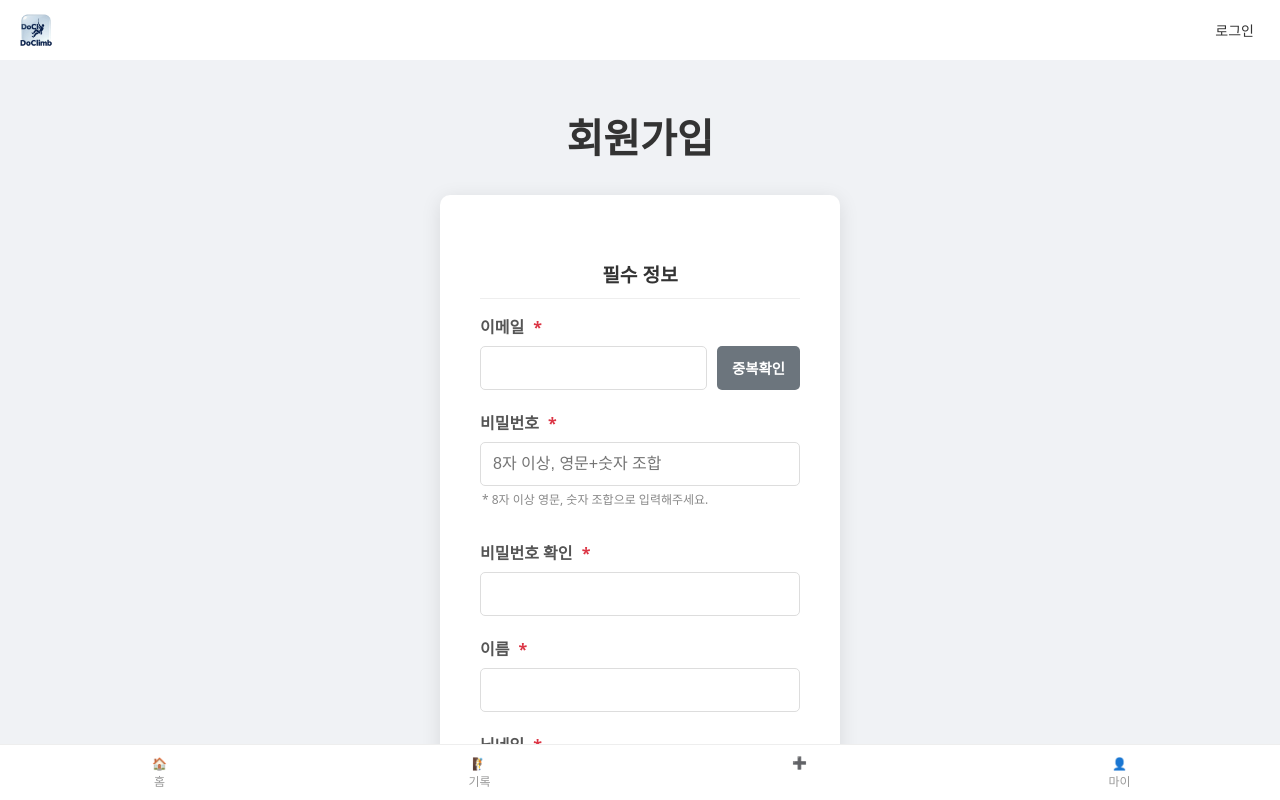
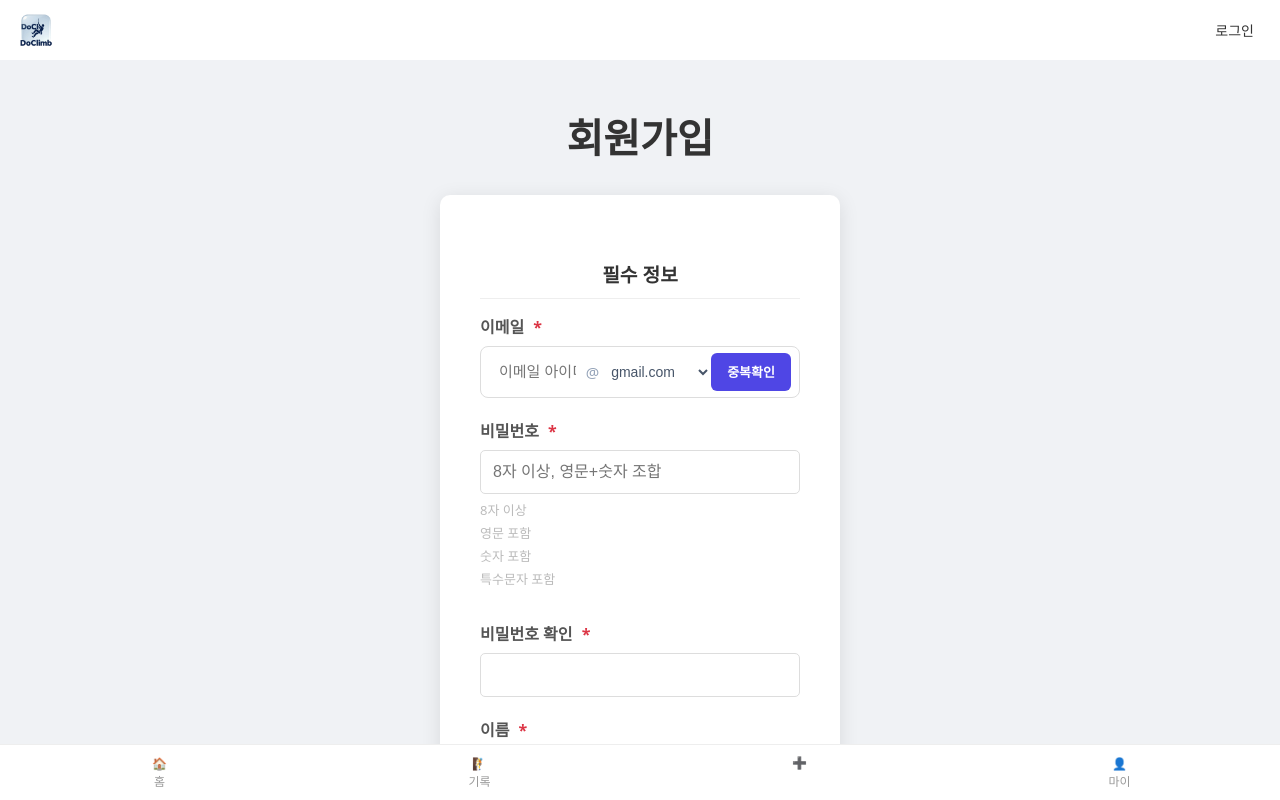
Before and after one commit to wdv96wdv/Doclimb, a React (Vite) app in the folder doclimb-app/: page /join in a window 1280 px wide. Built offline with nearby package versions, Linux system fonts and the light colour scheme.

Commit message:
이메일 검증 및 비밀번호 특수(필수) 추가

```diff
--- a/doclimb-app/src/pages/Admin/AdminCongestion.jsx
+++ b/doclimb-app/src/pages/Admin/AdminCongestion.jsx
@@ -69,7 +69,6 @@ function AdminCongestion() {
 
       if (error) throw error;
 
-      Swal.fire({ icon: "success", title: "업데이트 완료", timer: 1000, showConfirmButton: false });
       fetchGyms();
     } catch (err) {
       Swal.fire("오류", err.message, "error");
--- a/doclimb-app/src/pages/Join/Join.jsx
+++ b/doclimb-app/src/pages/Join/Join.jsx
@@ -20,7 +20,6 @@ const CLIMBING_STYLE_OPTIONS = [
 ];
 
 function Join() {
-  const [email, setEmail] = useState('');
   const [password, setPassword] = useState('');
   const [confirmPassword, setConfirmPassword] = useState('');
   const [name, setName] = useState('');
@@ -41,24 +40,83 @@ function Join() {
   const navigate = useNavigate();
   const { signUp } = useAuth();
 
+  const [emailId, setEmailId] = useState('');
+  const [emailDomain, setEmailDomain] = useState('gmail.com');
+  const getFullEmail = () => `${emailId}@${emailDomain}`;
+
+  const EMAIL_DOMAINS = [
+    'gmail.com',
+    'naver.com',
+    'daum.net',
+    'kakao.com',
+    'outlook.com',
+  ];
+
+  const canSubmit =
+    isAgreed &&
+    isEmailChecked &&
+    isNicknameChecked &&
+    password &&
+    confirmPassword &&
+    password === confirmPassword;
+  // 이메일 정규식 (최소 유효성)
+  const EMAIL_REGEX = /^[^\s@]+@[^\s@]+\.[^\s@]{2,}$/;
+
+  // 임시 이메일 도메인 차단 목록
+  const BLOCKED_EMAIL_DOMAINS = [
+    'mailinator.com',
+    'tempmail.com',
+    '10minutemail.com',
+    'guerrillamail.com',
+    'dispostable.com',
+    'yopmail.com',
+  ];
+
   // 이메일 중복 확인
   const checkEmailDuplicate = async () => {
-    if (!email) {
-      emailRef.current.focus(); // 입력값이 없으면 포커스
-      return Swal.fire('이메일을 입력해주세요.');
+    const email = getFullEmail();
+
+    if (!emailId) {
+      return Swal.fire('이메일 아이디를 입력해주세요.');
     }
 
-    const { data } = await supabase.from('profiles').select('email').eq('email', email).maybeSingle();
+    if (!EMAIL_REGEX.test(email)) {
+      return Swal.fire({
+        icon: 'error',
+        text: '올바른 이메일 형식이 아닙니다.',
+      });
+    }
+
+    const domain = email.split('@')[1]?.toLowerCase();
+    if (BLOCKED_EMAIL_DOMAINS.includes(domain)) {
+      return Swal.fire({
+        icon: 'error',
+        text: '임시 이메일은 사용할 수 없습니다.',
+      });
+    }
+
+    const { data, error } = await supabase
+      .from('profiles')
+      .select('email')
+      .eq('email', email)
+      .maybeSingle();
+
+    if (error) {
+      return Swal.fire({
+        icon: 'error',
+        text: '이메일 확인 중 오류가 발생했습니다.',
+      });
+    }
 
     if (data) {
-      Swal.fire({ icon: 'error', text: '이미 가입된 이메일입니다.' });
       setIsEmailChecked(false);
-      emailRef.current.focus(); // 중복이면 다시 포커스
-    } else {
+      return Swal.fire({ icon: 'error', text: '이미 가입된 이메일입니다.' });
+    }
+
+    setIsEmailChecked(true);
     Swal.fire({ icon: 'success', text: '사용 가능한 이메일입니다.' });
-      setIsEmailChecked(true);
-    }
   };
+
 
   // 닉네임 중복 확인
   const checkNicknameDuplicate = async () => {
@@ -88,6 +146,24 @@ function Join() {
     e.preventDefault();
     setError(null); // 에러 초기화
 
+    const email = getFullEmail();
+
+    // 이메일 형식 재검증
+    if (!EMAIL_REGEX.test(email)) {
+      return Swal.fire({
+        icon: 'error',
+        text: '올바른 이메일 형식이 아닙니다.',
+      });
+    }
+
+    const domain = email.split('@')[1]?.toLowerCase();
+    if (BLOCKED_EMAIL_DOMAINS.includes(domain)) {
+      return Swal.fire({
+        icon: 'error',
+        text: '임시 이메일은 사용할 수 없습니다.',
+      });
+    }
+
     // 2. 동의 체크박스 확인 로직 추가 (가장 먼저 확인)
     if (!isAgreed) {
       return Swal.fire({
@@ -104,12 +180,14 @@ function Join() {
       });
     }
 
-    // 2. 비밀번호 복잡도 체크 (영문 + 숫자 조합 예시)
-    const passwordRegEx = /^(?=.*[A-Za-z])(?=.*\d)[A-Za-z\d]{8,}$/;
+    // 2. 비밀번호 복잡도 체크 (영문 + 숫자 + 특수문자 조합 예시)
+    const passwordRegEx = /^(?=.*[A-Za-z])(?=.*\d)(?=.*[!@#$%^&*()_+=-])[A-Za-z\d!@#$%^&*()_+=-]{8,}$/;
+
     if (!passwordRegEx.test(password)) {
       return Swal.fire({
         icon: 'warning',
-        text: '비밀번호는 영문과 숫자를 포함하여 8자 이상이어야 합니다.',
+        text: '비밀번호는 영문, 숫자, 특수문자를 포함하여 8자 이상이어야 합니다.'
+
       });
     }
 
@@ -159,12 +237,62 @@ function Join() {
         <div className={styles.sectionTitle}>필수 정보</div>
 
         <div className={styles.inputGroup}>
-          <label htmlFor="email" className={styles.label}>이메일 <span className={styles.requiredIndicator}>*</span></label>
-          <div className={styles.inputWithBtn}>
-            <input type="email" value={email} ref={emailRef} onChange={(e) => { setEmail(e.target.value); setIsEmailChecked(false); }} required className={styles.input} />
-            <button type="button" onClick={checkEmailDuplicate} className={styles.checkBtn}>중복확인</button>
+          <label className={styles.label}>
+            이메일 <span className={styles.requiredIndicator}>*</span>
+          </label>
+
+          <div className={styles.emailBox}>
+            <input
+              type="text"
+              value={emailId}
+              onChange={(e) => {
+                setEmailId(e.target.value);
+                setIsEmailChecked(false);
+              }}
+              placeholder="이메일 아이디"
+              className={styles.emailInput}
+            />
+
+            <span className={styles.at}>@</span>
+
+            <select
+              value={emailDomain}
+              onChange={(e) => {
+                setEmailDomain(e.target.value);
+                setIsEmailChecked(false);
+              }}
+              className={styles.emailSelect}
+            >
+              {EMAIL_DOMAINS.map((domain) => (
+                <option key={domain} value={domain}>
+                  {domain}
+                </option>
+              ))}
+            </select>
+
+            <button
+              type="button"
+              onClick={checkEmailDuplicate}
+              className={styles.emailCheckBtn}
+            >
+              중복확인
+            </button>
           </div>
+
+          {/* 상태 텍스트 */}
+          {emailId && (
+            <p
+              className={
+                isEmailChecked ? styles.successText : styles.hintText
+              }
+            >
+              {isEmailChecked
+                ? `✔ ${getFullEmail()} 사용 가능`
+                : '이메일 중복 확인이 필요합니다'}
+            </p>
+          )}
         </div>
+
 
         <div className={styles.inputGroup}>
           <label htmlFor="password" className={styles.label}>비밀번호 <span className={styles.requiredIndicator}>*</span></label>
@@ -176,7 +304,22 @@ function Join() {
             required
             className={styles.input}
           />
-          <p className={styles.hintText}>* 8자 이상 영문, 숫자 조합으로 입력해주세요.</p>
+
+          <ul className={styles.passwordChecklist}>
+            <li className={password.length >= 8 ? styles.ok : styles.no}>
+              8자 이상
+            </li>
+            <li className={/[A-Za-z]/.test(password) ? styles.ok : styles.no}>
+              영문 포함
+            </li>
+            <li className={/\d/.test(password) ? styles.ok : styles.no}>
+              숫자 포함
+            </li>
+            <li className={/[!@#$%^&*()_+=-]/.test(password) ? styles.ok : styles.no}>
+              특수문자 포함
+            </li>
+          </ul>
+
         </div>
 
         <div className={styles.inputGroup}>
@@ -198,9 +341,24 @@ function Join() {
           <label htmlFor="displayNickname" className={styles.label}>닉네임 <span className={styles.requiredIndicator}>*</span></label>
           <div className={styles.inputWithBtn}>
             <input type="text" value={displayNickname} ref={nicknameRef} onChange={(e) => { setDisplayNickname(e.target.value); setIsNicknameChecked(false); }} required className={styles.input} />
-            <button type="button" onClick={checkNicknameDuplicate} className={styles.checkBtn}>중복확인</button>
+            <button type="button" onClick={checkNicknameDuplicate} className={styles.emailCheckBtn}>중복확인</button>
           </div>
         </div>
+
+        {displayNickname && (
+          <p
+            className={
+              isNicknameChecked
+                ? styles.successText
+                : styles.hintText
+            }
+          >
+            {isNicknameChecked
+              ? '✔ 사용 가능한 닉네임입니다'
+              : '닉네임 중복 확인이 필요합니다'}
+          </p>
+        )}
+
 
         <div className={styles.sectionTitle}>선택 정보</div>
 
@@ -252,7 +410,12 @@ function Join() {
 
         {error && <p className={styles.error}>{error}</p>}
 
-        <button type="submit" disabled={loading} className={styles.button}>
+        <button
+          type="submit"
+          disabled={!canSubmit || loading}
+          className={`${styles.button} ${!canSubmit ? styles.disabled : ''}`}
+        >
+
           {loading ? '가입 중...' : '회원가입'}
         </button>
       </form>
--- a/doclimb-app/src/pages/Join/Join.module.css
+++ b/doclimb-app/src/pages/Join/Join.module.css
@@ -85,7 +85,8 @@
   border: 1px solid #ddd;
   border-radius: 5px;
   font-size: 1em;
-  box-sizing: border-box; /* Ensures padding doesn't increase total width */
+  box-sizing: border-box;
+  /* Ensures padding doesn't increase total width */
   transition: border-color 0.3s ease;
 }
 
@@ -100,7 +101,8 @@
 /* 입력창과 버튼을 나란히 배치 */
 .inputWithBtn {
   display: flex;
-  gap: 10px; /* 입력창과 버튼 사이 간격 */
+  gap: 10px;
+  /* 입력창과 버튼 사이 간격 */
 }
 
 /* 나란히 있을 때의 입력창: 버튼 공간을 위해 너비 자동 조절 */
@@ -111,7 +113,8 @@
 /* 중복확인 버튼 스타일: 기존 .button 스타일을 변형 */
 .checkBtn {
   flex-shrink: 0;
-  background-color: #6c757d; /* 중복확인은 서브 버튼 느낌으로 회색 톤 */
+  background-color: #6c757d;
+  /* 중복확인은 서브 버튼 느낌으로 회색 톤 */
   color: white;
   padding: 0 15px;
   border: none;
@@ -129,14 +132,16 @@
 
 /* --- 비밀번호 검증 메시지 스타일 --- */
 .successText {
-  color: #28a745; /* 초록색 */
+  color: #28a745;
+  /* 초록색 */
   font-size: 0.85em;
   margin-top: 5px;
   font-weight: 500;
 }
 
 .errorText {
-  color: #dc3545; /* 기존 에러 색상과 동일 */
+  color: #dc3545;
+  /* 기존 에러 색상과 동일 */
   font-size: 0.85em;
   margin-top: 5px;
   font-weight: 500;
@@ -228,16 +233,19 @@
 }
 
 .requiredIndicator {
-  color: #dc3545; /* Red color for asterisk */
+  color: #dc3545;
+  /* Red color for asterisk */
   margin-left: 5px;
   font-weight: bold;
 }
+
 .hintText {
   font-size: 0.75em;
   color: #888;
   margin-top: 4px;
   margin-left: 2px;
 }
+
 .agreementGroup {
   margin: 20px 0;
   padding: 15px;
@@ -259,7 +267,8 @@
   width: 18px;
   height: 18px;
   margin-right: 10px;
-  accent-color: #3182ce; /* 체크박스 포인트 컬러 */
+  accent-color: #3182ce;
+  /* 체크박스 포인트 컬러 */
 }
 
 .policyBtn {
@@ -276,10 +285,124 @@
 .disabledButton {
   width: 100%;
   padding: 14px;
-  background-color: #cbd5e0; /* 비활성화 회색 */
+  background-color: #cbd5e0;
+  /* 비활성화 회색 */
   color: white;
   border: none;
   border-radius: 8px;
   font-weight: bold;
   cursor: not-allowed;
 }
+
+.passwordChecklist {
+  list-style: none;
+  padding: 0;
+  margin-top: 6px;
+  font-size: 13px;
+}
+
+.passwordChecklist li {
+  margin-bottom: 4px;
+}
+
+.ok {
+  color: #2ecc71;
+}
+
+.no {
+  color: #bbb;
+}
+
+.disabled {
+  background-color: #ccc !important;
+  cursor: not-allowed;
+}
+
+/* 이메일 전체 컨테이너 */
+.emailBox {
+  display: flex;
+  align-items: center;
+  gap: 0; /* 내부 간격은 요소별 padding으로 조절 */
+  padding: 0 8px 0 16px; /* 왼쪽은 여백, 오른쪽은 버튼 공간 */
+  border: 1px solid #ddd;
+  border-radius: 8px; /* 조금 더 부드러운 곡선 */
+  background: #fff;
+  height: 52px; /* 전체 높이를 키워 시원하게 */
+  transition: all 0.2s ease;
+  box-sizing: border-box;
+}
+
+/* 포커스 되었을 때 효과 */
+.emailBox:focus-within {
+  border-color: #4f46e5;
+  box-shadow: 0 0 0 3px rgba(79, 70, 229, 0.1);
+}
+
+/* 이메일 아이디 입력창 */
+.emailInput {
+  flex: 2;
+  border: none;
+  outline: none;
+  font-size: 15px;
+  background: transparent;
+  height: 100%;
+  min-width: 0; /* flex 환경에서 width 뭉개짐 방지 */
+}
+
+/* @ 기호 */
+.at {
+  color: #94a3b8;
+  font-size: 15px;
+  margin: 0 8px;
+  user-select: none;
+}
+
+/* 도메인 선택창 */
+.emailSelect {
+  flex: 1.5;
+  border: none;
+  outline: none;
+  background: transparent;
+  font-size: 14px;
+  color: #475569;
+  cursor: pointer;
+  height: 100%;
+  padding-right: 8px;
+}
+
+/* 이메일 중복 확인 버튼 */
+.emailCheckBtn {
+  height: 38px; /* 박스 높이보다 살짝 작게 */
+  padding: 0 16px;
+  border-radius: 6px;
+  border: none;
+  background-color: #4f46e5;
+  color: white;
+  font-size: 13px;
+  font-weight: 600;
+  cursor: pointer;
+  white-space: nowrap;
+  transition: background 0.2s;
+}
+
+.emailCheckBtn:hover {
+  background-color: #4338ca;
+}
+
+/* 상태 메시지 디자인 개선 */
+.successText, .hintText {
+  font-size: 13px;
+  margin-top: 8px;
+  margin-left: 4px;
+  display: flex;
+  align-items: center;
+}
+
+.successText {
+  color: #10b981; /* 더 선명한 초록색 */
+  font-weight: 500;
+}
+
+.hintText {
+  color: #94a3b8;
+}
```
Also changed, not shown: doclimb-app/public/climbing_placeholder.jpg (deleted). Lines whose indentation alone changed are shown as unchanged.
